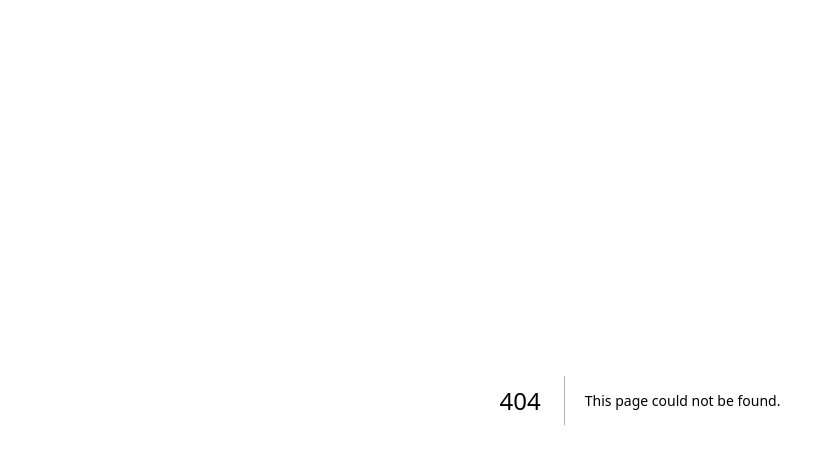
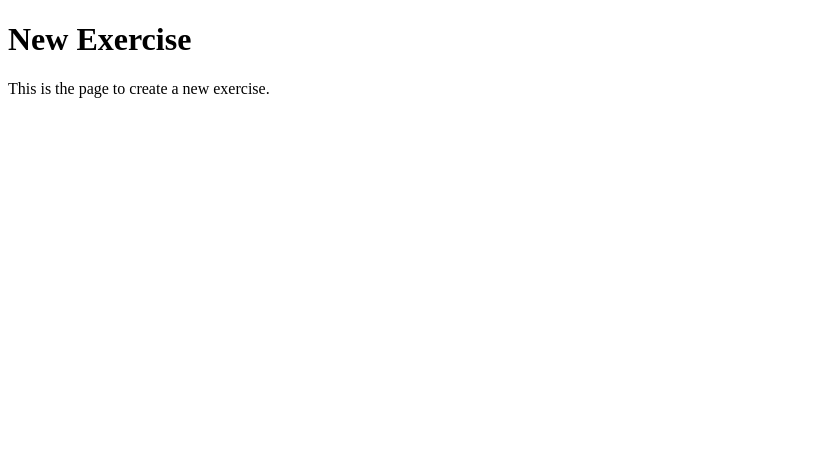
Before and after one commit to juulioclf/frontend-ts, a Next.js app: page /workout/new in a window 1280 px wide. Before the commit this address had no page. Shown: the top 464 px of the page, without its empty margins (0-835 px from the left). Built offline with nearby package versions, Linux system fonts and the light colour scheme.

Commit message:
feat: adding new workouts page structure

```diff
--- /dev/null
+++ b/src/pages/workout/new.tsx
@@ -0,0 +1,14 @@
+// pages/workout/new.tsx
+import React from 'react';
+
+const NewExercise: React.FC = () => {
+    return (
+        <div>
+            <h1>New Exercise</h1>
+            <p>This is the page to create a new exercise.</p>
+            {/* Formulário ou componentes adicionais para criar um novo exercício */}
+        </div>
+    );
+};
+
+export default NewExercise;
```
